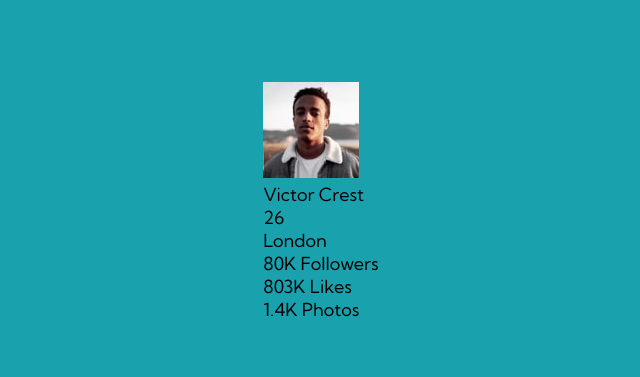
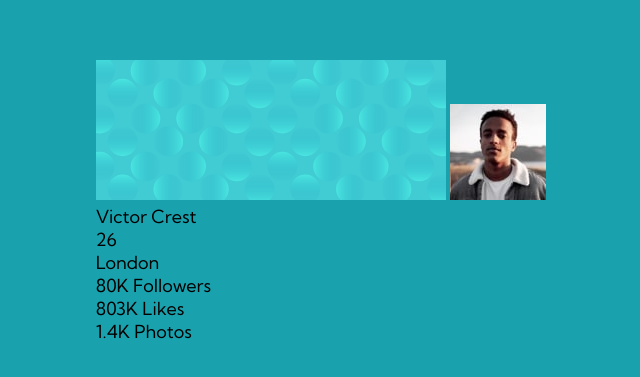
Before and after one commit to programmeur77/frontendmentor-profile-card-component, a website: page index.html in a window 1280 px wide. Shown: the part 199-576 px from the top of the page, without its empty margins (319-959 px from the left). Drawn offline with Linux system fonts and the light colour scheme.

Commit message:
Hard coded profile card background img in HTML

```diff
--- a/index.html
+++ b/index.html
@@ -14,6 +14,11 @@
   <body>
     <main class="profile-card-container">
       <div class="profile-card">
+        <img
+          src="./images/bg-pattern-card.svg"
+          alt="Profile card header image"
+          class="profile-card__header-img"
+        />
         <img
           src="./images/image-victor.jpg"
           alt="Profile avatar"
```
